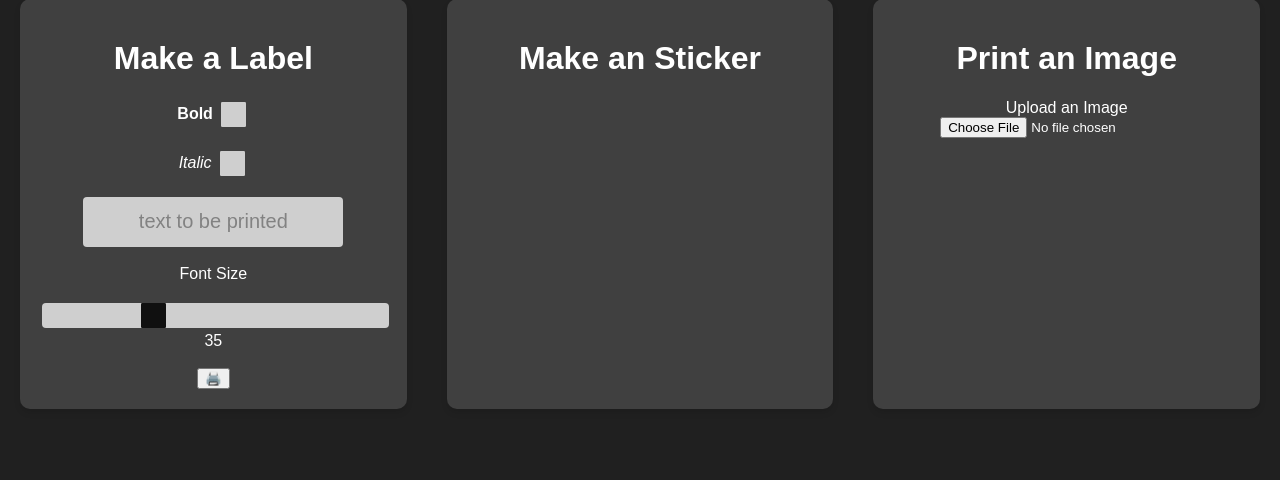
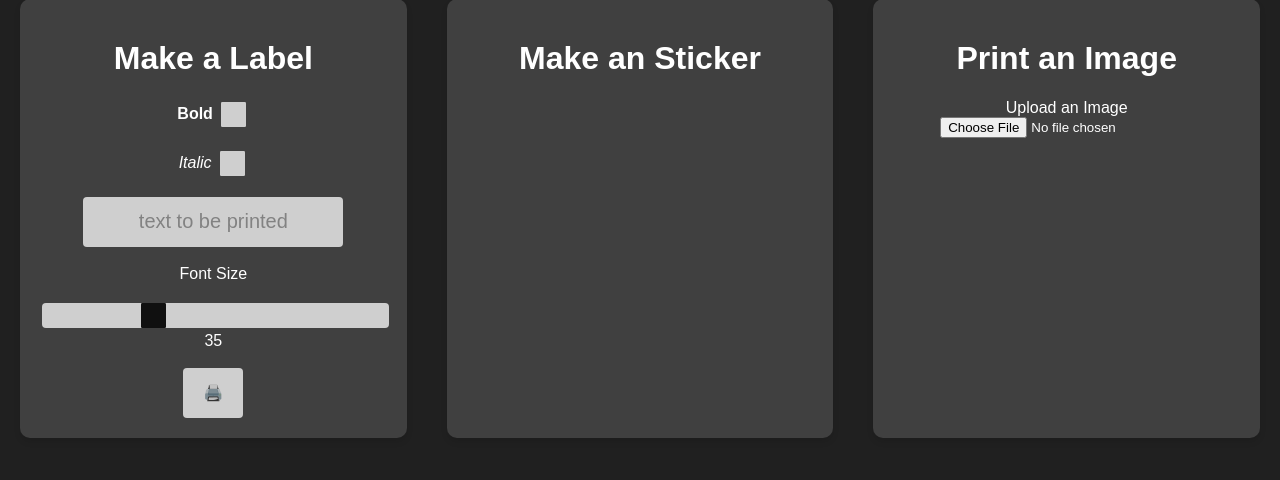
Before and after one commit to 05k4rausdertonne/StickerServer, a Flask app: page / in a window 1280 px wide. Shown: the part 21-501 px from the top of the page. Run offline with Flask 3, Linux system fonts and the light colour scheme.

Commit message:
custom button

```diff
--- a/static/css/style.css
+++ b/static/css/style.css
@@ -137,3 +137,42 @@ input[type=text] {
     color: #999999; /* Placeholder text color */
   }
 }
+
+
+button {
+  -webkit-appearance: none;
+  -moz-appearance: none;
+  appearance: none;
+  width: auto; /* Button width will adjust based on content */
+  height: 50px; /* Adjust the height to your preference */
+  padding: 0 20px; /* Padding inside the button */
+  border: none; /* border */
+  border-radius: 4px; /* Rounded corners */
+  background: #ffffff; /* White background */
+  font-size: 16px; /* Font size */
+  text-align: center;
+  color: #000000; /* Text color */
+  cursor: pointer; /* Change cursor to pointer on hover */
+  outline: none; /* Remove the default focus outline */
+  opacity: 0.75;
+  -webkit-transition: .2s;
+  transition: opacity .2s;
+
+  &:hover {
+    opacity: 1;  /* Light gray background on hover */
+  }
+
+  &:active {
+    opacity: 1;
+    background: #999999; /* Darker gray background on click */
+  }
+
+  &:focus {
+    opacity: 1;
+  }
+
+  &:disabled {
+    opacity: 0.5;
+    cursor: not-allowed; /* Show not-allowed cursor when disabled */
+  }
+}
```
